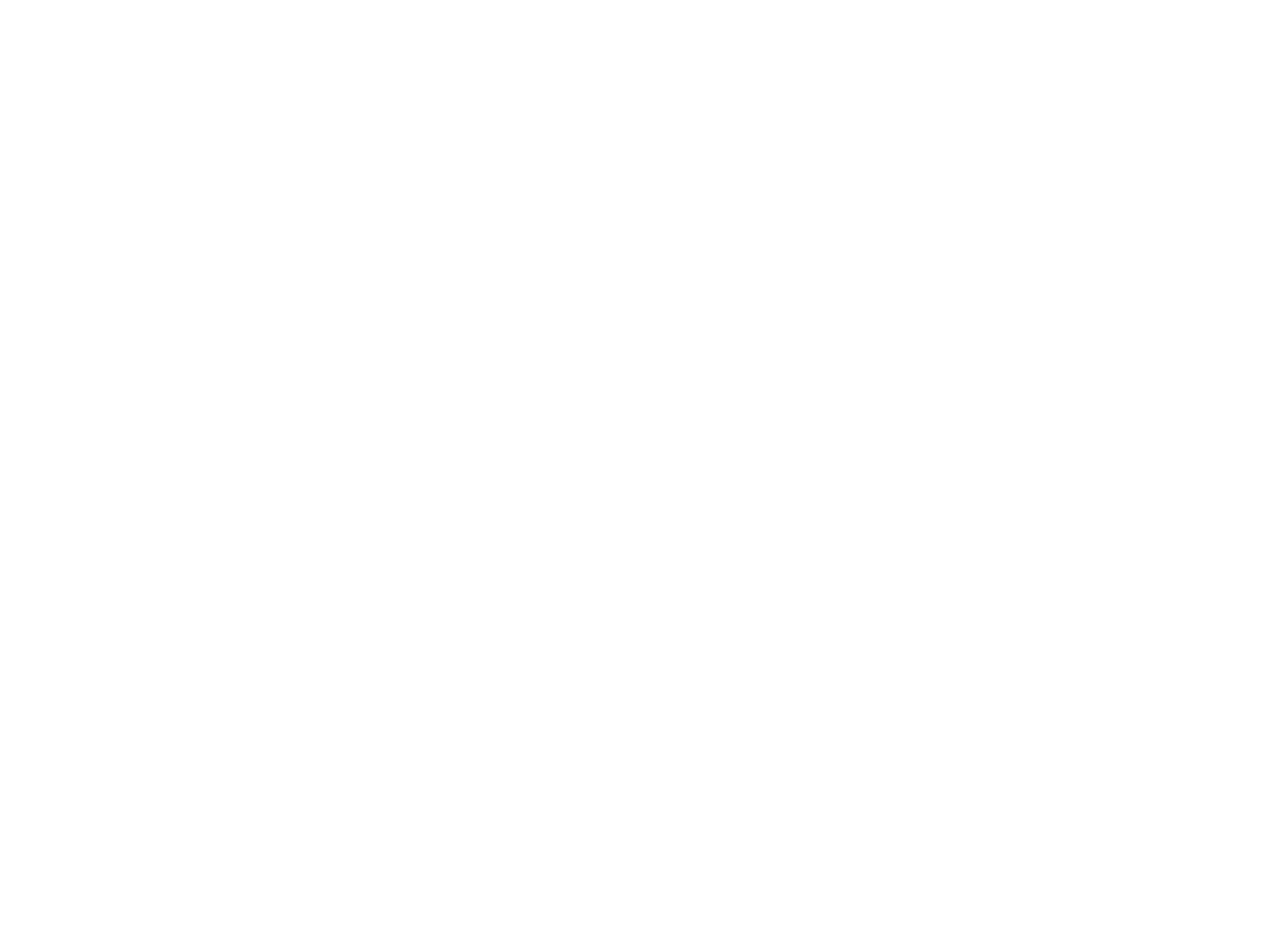
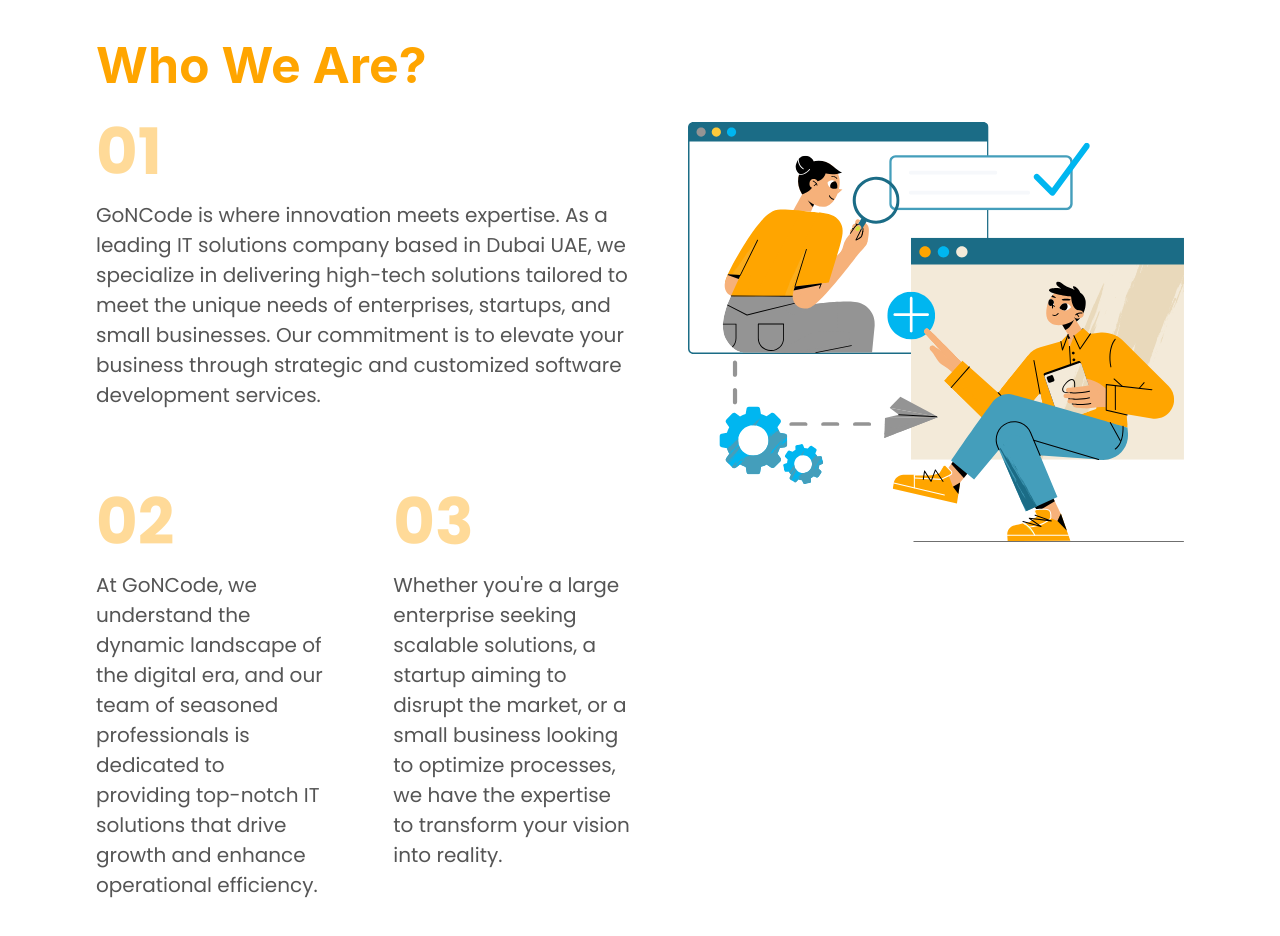
Before and after one commit to HaidarJbeily7/go-n-code, a Next.js app: page /about-us in a window 1280 px wide. Shown: the part 860-1796 px from the top of the page. Before the commit the page ends 822 px from the top, so only its background shows below. Built offline with nearby package versions, Linux system fonts and the light colour scheme.

Commit message:
Creating WhoAreWe section

```diff
--- a/src/app/about-us/page.tsx
+++ b/src/app/about-us/page.tsx
@@ -1,10 +1,12 @@
 import Hero from "@/components/about-us/hero";
+import WhoWeAre from "@/components/about-us/who-we-are";
 import Navbar from "@/components/navbar";
 
 export default function AboutUs() {
   return (
     <div className="flex min-h-screen flex-col">
       <Hero />
+      <WhoWeAre />
     </div>
   );
 }
--- /dev/null
+++ b/src/components/about-us/who-we-are.tsx
@@ -0,0 +1,95 @@
+import { Box, Flex, Text, Button, Heading } from "@chakra-ui/react";
+import Navbar from "../navbar";
+
+export default function WhoWeAre() {
+  return (
+    <div
+      className="flex min-h-screen flex-col bg-[#F8F9FC]"
+      style={{
+        background: "#FFFFFF",
+      }}
+    >
+      <Box>
+        <Flex justifyContent={"space-between"} my={16} mx={24} gap={12}>
+          <Box maxW={"50%"}>
+            <Heading
+              as={"h1"}
+              fontWeight={700}
+              fontSize={"50px"}
+              lineHeight={"78px"}
+              color={"#FFA500"}
+              whiteSpace={"pre-line"}
+            >
+              Who We Are?
+            </Heading>
+            <Box>
+              <Text
+                fontWeight={700}
+                fontSize={"64px"}
+                color={"#FFA500"}
+                opacity={"40%"}
+              >
+                01
+              </Text>
+              <Text fontWeight={400} fontSize={"20px"} color={"#555555"}>
+                GoNCode is where innovation meets expertise. As a leading IT
+                solutions company based in Dubai UAE, we specialize in
+                delivering high-tech solutions tailored to meet the unique needs
+                of enterprises, startups, and small businesses. Our commitment
+                is to elevate your business through strategic and customized
+                software development services.
+              </Text>
+            </Box>
+            <Flex gap={16} mt={16}>
+              <Box>
+                <Text
+                  fontWeight={700}
+                  fontSize={"64px"}
+                  color={"#FFA500"}
+                  opacity={"40%"}
+                >
+                  02
+                </Text>
+                <Text
+                  fontWeight={400}
+                  fontSize={"20px"}
+                  color={"#555555"}
+                  whiteSpace={"break-spaces"}
+                >
+                  At GoNCode, we {"\n"}understand the dynamic landscape of the
+                  digital era, and our team of seasoned professionals is
+                  dedicated to providing top-notch IT solutions that drive
+                  growth and enhance operational efficiency.
+                </Text>
+              </Box>
+              <Box>
+                <Text
+                  fontWeight={700}
+                  fontSize={"64px"}
+                  color={"#FFA500"}
+                  opacity={"40%"}
+                >
+                  03
+                </Text>
+                <Text
+                  fontWeight={400}
+                  fontSize={"20px"}
+                  color={"#555555"}
+                  whiteSpace={"break-spaces"}
+                >
+                  Whether you're a large enterprise seeking scalable solutions,
+                  a startup aiming to disrupt the market, or a small business
+                  looking to optimize processes, we have the expertise to
+                  transform your vision into reality.
+                </Text>
+              </Box>
+            </Flex>
+          </Box>
+          <Box my={24}>
+            <img src="/about-us/who-we-are.svg" />
+          </Box>
+        </Flex>
+      </Box>
+    </div>
+  );
+}
```
